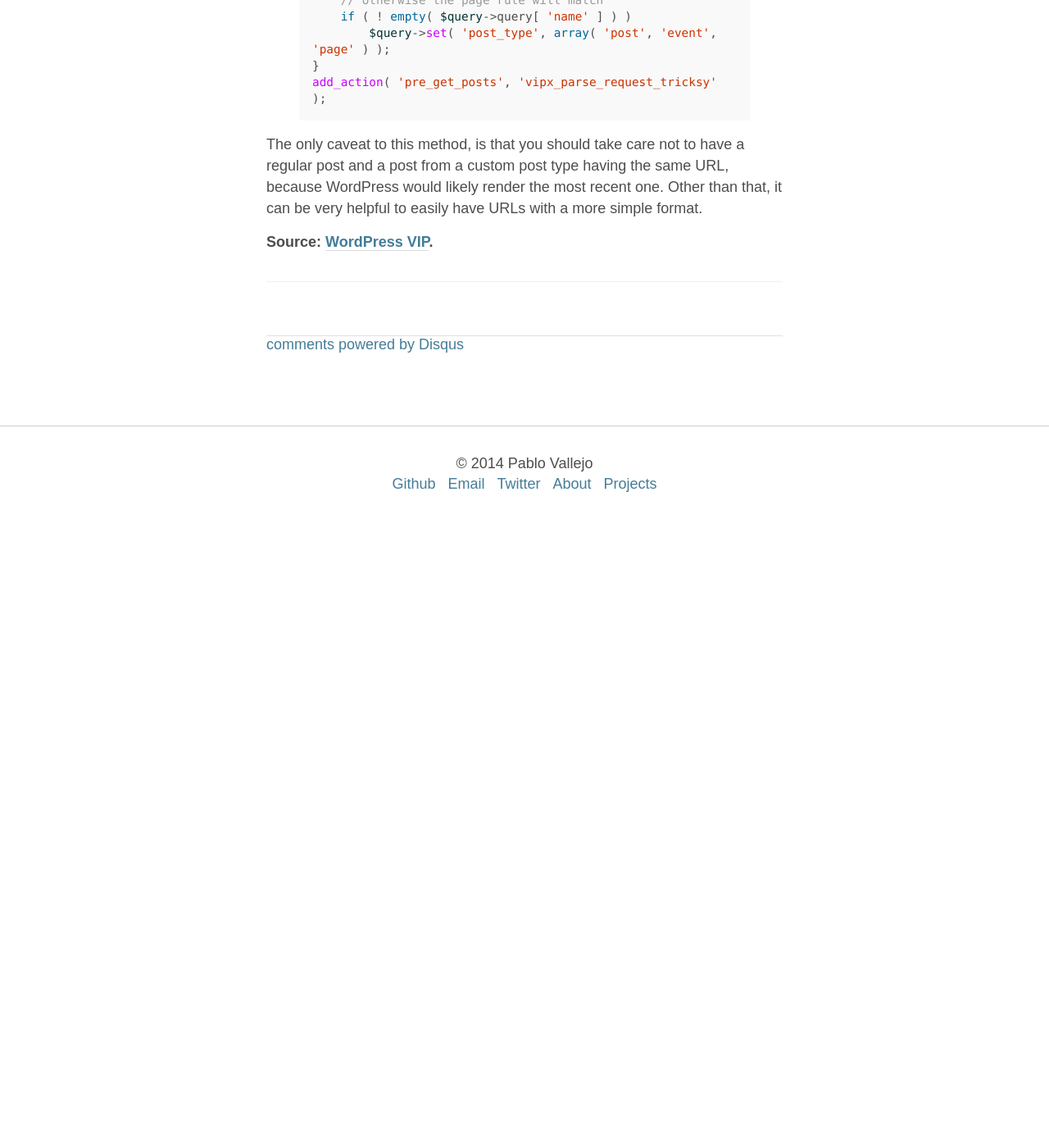
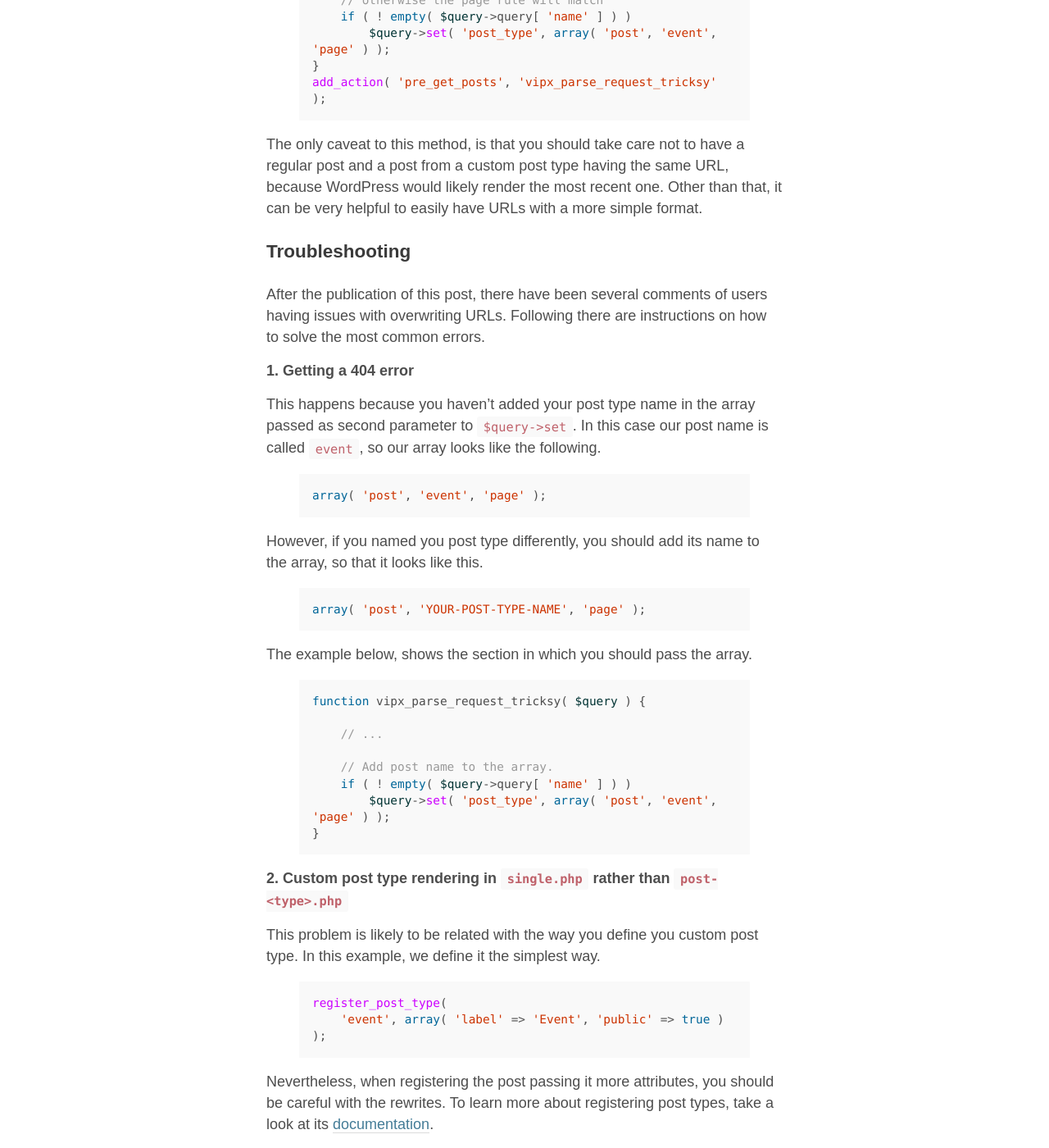
Before and after one commit to PabloVallejo/blog, a Jekyll site: the page built from _posts/2014-01-10-removing-custom-post-type-url.md, in a window 1280 px wide and 1400 px high, scrolled down 1932 px. Shown: the whole window at 82% size. Built offline with Jekyll 4.4.1, drawn with Linux system fonts in a browser that asks for light colours; some web fonts are replaced; Markdown is read by kramdown in place of the engine named in the settings; comment, search, counter and statistics services are not loaded; before the commit the page ends 2562 px from its top, so only the background shows below that; some of the changed text lies outside the part shown.

Commit message:
Update post on removing custom post type URLs

```diff
--- a/Gruntfile.js
+++ b/Gruntfile.js
@@ -24,7 +24,6 @@ module.exports = function(grunt) {
 
     // Run tasks
     grunt.loadNpmTasks('grunt-contrib-less');
-    // grunt.loadNpmTasks('grunt-contrib-cssmin');
     grunt.loadNpmTasks('grunt-contrib-watch');
 
     // Register default task
--- a/_posts/2014-01-10-removing-custom-post-type-url.md
+++ b/_posts/2014-01-10-removing-custom-post-type-url.md
@@ -69,4 +69,54 @@ add_action( 'pre_get_posts', 'vipx_parse_request_tricksy' );
 
 The only caveat to this method, is that you should take care not to have a regular post and a post from a custom post type having the same URL, because WordPress would likely render the most recent one. Other than that, it can be very helpful to easily have URLs with a more simple format.
 
-**Source: [WordPress VIP](http://vip.wordpress.com/documentation/remove-the-slug-from-your-custom-post-type-permalinks/).**
+#### Troubleshooting
+
+After the publication of this post, there have been several comments of users having issues with overwriting URLs. Following there are instructions on how to solve the most common errors.
+
+**1. Getting a 404 error**
+
+This happens because you haven't added your post type name in the array passed as second parameter to `$query->set`. In this case our post name is called `event`, so our array looks like the following.
+
+{% highlight php startinline %}
+array( 'post', 'event', 'page' );
+{% endhighlight  %}
+
+However, if you named you post type differently, you should add its name to the array, so that it looks like this.
+
+{% highlight php startinline %}
+array( 'post', 'YOUR-POST-TYPE-NAME', 'page' );
+{% endhighlight  %}
+
+The example below, shows the section in which you should pass the array.
+
+{% highlight php startinline %}
+function vipx_parse_request_tricksy( $query ) {
+
+    // ...
+
+    // Add post name to the array.
+    if ( ! empty( $query->query[ 'name' ] ) )
+        $query->set( 'post_type', array( 'post', 'event', 'page' ) );
+}
+{% endhighlight %}
+
+**2. Custom post type rendering in `single.php` rather than `post-<type>.php`**
+
+This problem is likely to be related with the way you define you custom post type. In this example, we define it the simplest way.
+
+{% highlight php startinline %}
+register_post_type(
+    'event', array( 'label' => 'Event', 'public' => true )
+);
+{% endhighlight %}
+
+Nevertheless, when registering the post passing it more attributes, you should be careful with the rewrites. To learn more about registering post types, take a look at its [documentation](http://codex.wordpress.org/Function_Reference/register_post_type).
+
+
+#### Useful links
+
+Following, there are links to the documentation of the functions we used in this article.
+
+* [Register post type](http://codex.wordpress.org/Function_Reference/register_post_type)
+* [Add filter](http://codex.wordpress.org/Function_Reference/add_filter)
+* [Add action](http://codex.wordpress.org/Function_Reference/add_action)
```
Also changed, not shown: robol.config.json (deleted, +0 -25 lines).
